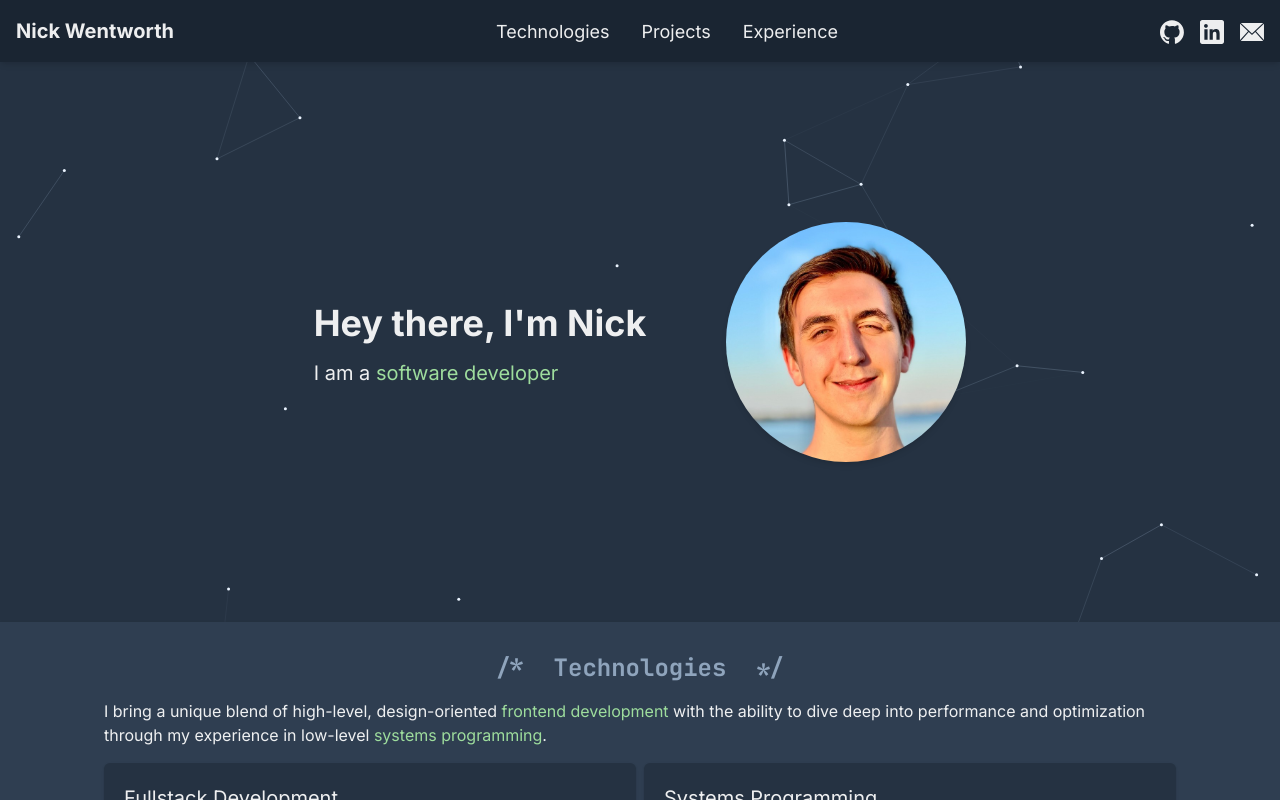
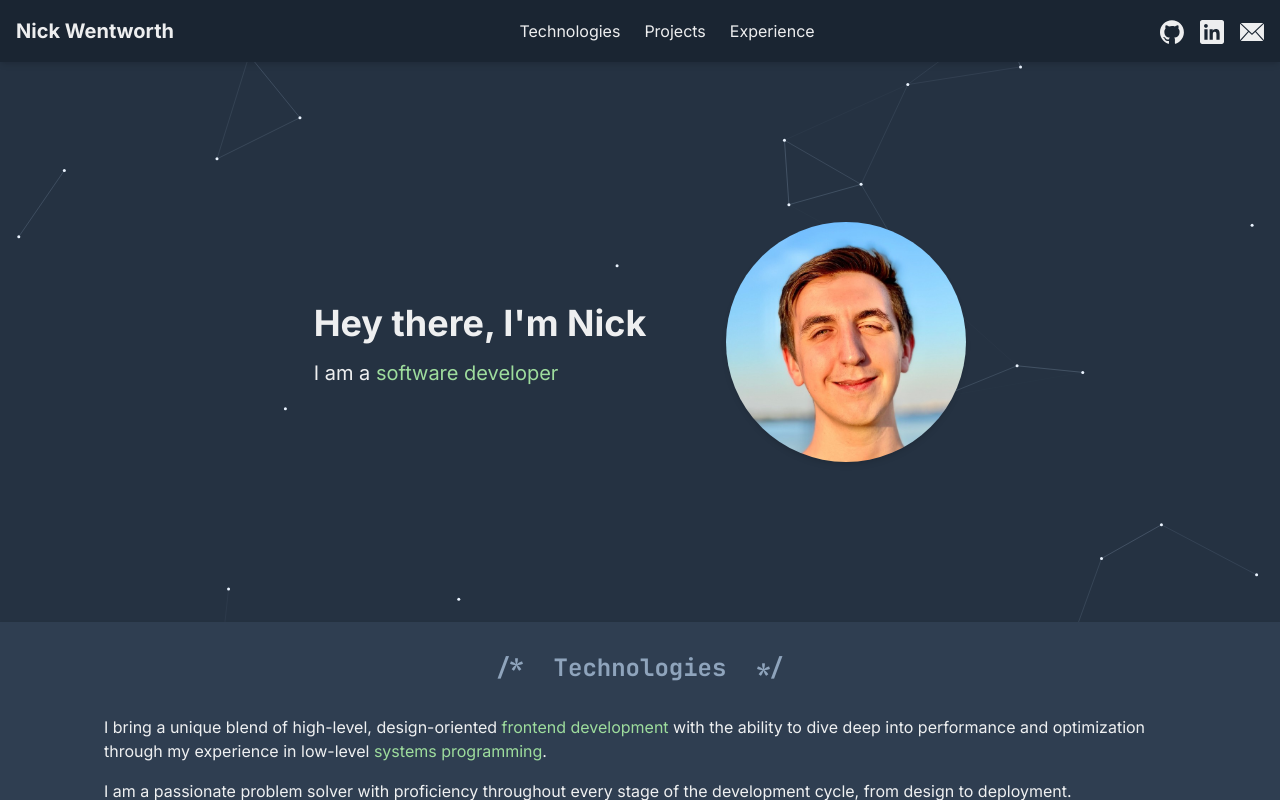
Before and after one commit to NickWentworth/portfolio, a React (Vite) app: page / in a window 1280 px wide. Built offline with nearby package versions, Linux system fonts and the light colour scheme.

Commit message:
added text and adjusted misc styling

```diff
--- a/src/App.tsx
+++ b/src/App.tsx
@@ -29,7 +29,7 @@ function Accented(props: React.PropsWithChildren) {
 // helper component for headers of each section
 function SectionHeader(props: { text: string }) {
     return (
-        <Heading fontSize='2xl' alignSelf='center' color='theme.300'>
+        <Heading fontSize='2xl' alignSelf='center' color='theme.300' mb='1rem'>
             /*&nbsp;&nbsp;{props.text}&nbsp;&nbsp;*/
         </Heading>
     );
@@ -79,7 +79,6 @@ export default function App() {
                     {/* technologies */}
                     <Stack
                         id={ANCHORS.technologies}
-                        align='center'
                         px={{ base: '0', md: '2rem' }}
                         gap='1rem'
                     >
@@ -94,6 +93,12 @@ export default function App() {
                             <Accented>systems programming</Accented>.
                         </Text>
 
+                        <Text>
+                            I am a passionate problem solver with proficiency
+                            throughout every stage of the development cycle,
+                            from design to deployment.
+                        </Text>
+
                         {/* TODO: add some pictures of the technologies here */}
                         <SimpleGrid columns={{ base: 1, md: 2 }} gap='0.5rem'>
                             <Card>
@@ -104,8 +109,9 @@ export default function App() {
                                         </Text>
 
                                         <Text>
-                                            Years of personal and academic
-                                            experience working with modern web
+                                            Multiple years of both personal and
+                                            academic experience building
+                                            applications using modern web
                                             development technologies:
                                         </Text>
 
@@ -137,10 +143,10 @@ export default function App() {
                                         </Text>
 
                                         <Text>
-                                            Skilled in performance-demaning
-                                            programming, with experience as deep
-                                            as working on OS drivers and
-                                            kernel-level code in:
+                                            Skilled in handling
+                                            performance-demaning systems, with
+                                            experience working as low as device
+                                            drivers and kernel components in:
                                         </Text>
 
                                         <Wrap direction='row'>
--- a/src/components/Header/DesktopHeader.tsx
+++ b/src/components/Header/DesktopHeader.tsx
@@ -16,7 +16,7 @@ export default function DesktopHeader() {
         >
             {TITLE}
 
-            <Stack direction='row' gap='2rem' justify='center' fontSize='lg'>
+            <Stack direction='row' gap='1.5rem' justify='center'>
                 {LINKS}
             </Stack>
 
```
